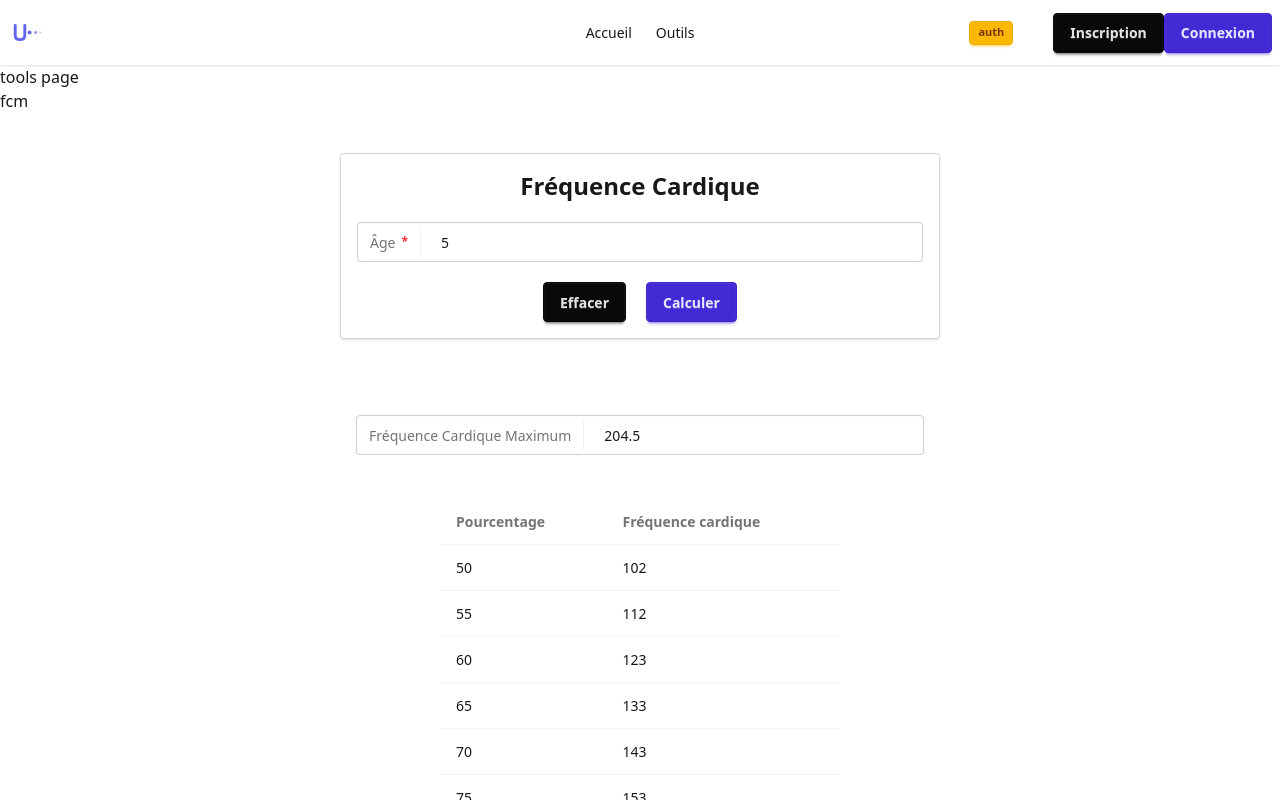
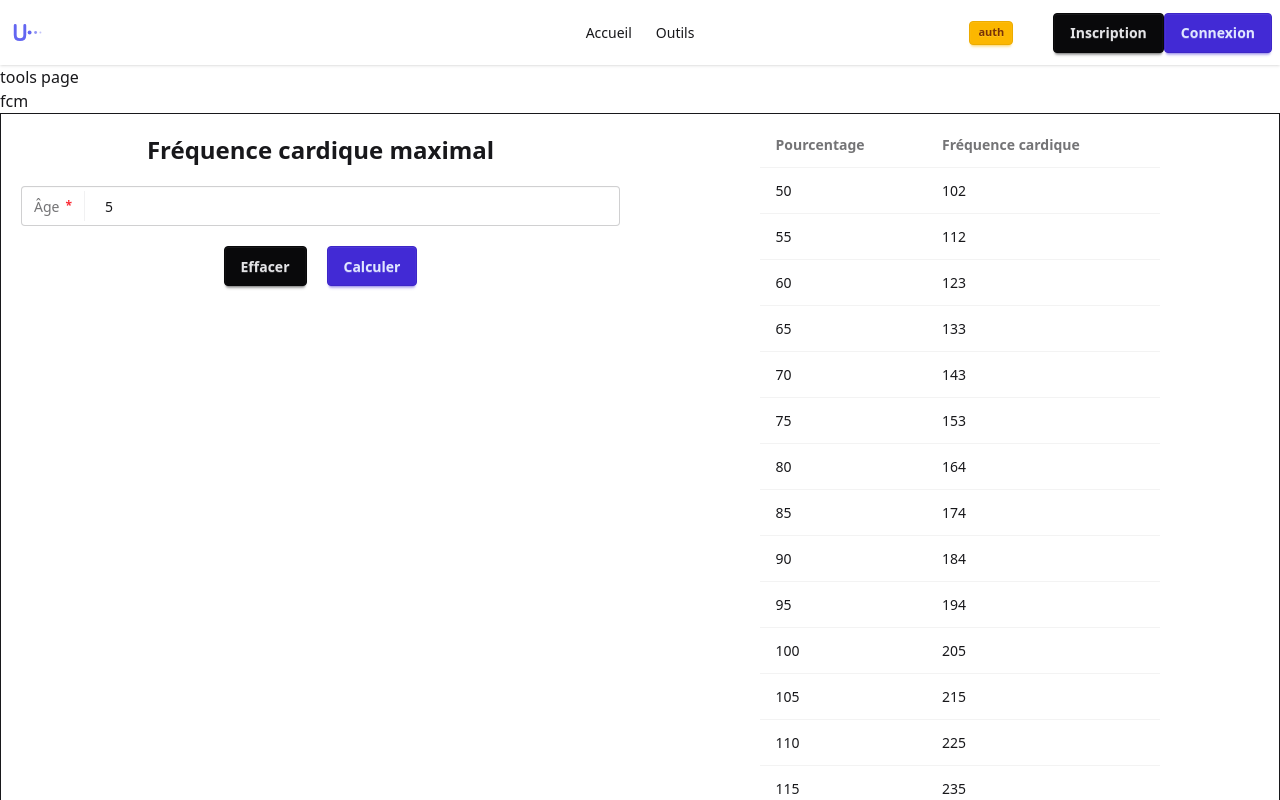
Before and after one commit to GuillemotClement/Ubrun-V2, a React (Vite) app in the folder frontend/: page /tools/fcm in a window 1280 px wide. Both pictures are taken after typing "5" into the empty fields and a click on the button "Calculer". Shown: the top 800 px of the page. Built offline with nearby package versions, Linux system fonts and the light colour scheme.

Commit message:
refacto: formulaire fcMax

```diff
--- /dev/null
+++ b/frontend/src/pages/Tools/FCM/FcmForm.tsx
@@ -0,0 +1,83 @@
+import { useState } from "react";
+import { z } from "zod";
+import { fcmTools } from "../../../utils/fcmTools";
+import { useForm } from "@tanstack/react-form";
+import FormField from "../../../components/Form/FormField/FormField";
+import FormSubscribe from "../../../components/Form/FormSubscribe/FormSubscribe";
+import FormTitle from "../../../components/Form/FormTitle";
+
+const schema = z.object({
+  age: z.coerce
+    .number()
+    .min(1, "Un âge valide est attendus")
+    .max(120, "Un âge valide est attendus"),
+  // fcRepos: z.coerce
+  //   .number()
+  //   .min(1, "Une valeur de FC repos valid est attendus")
+  //   .max(250, "Une valeur de Fc min est attendu")
+  //   .optional(),
+});
+
+type FcmFormData = z.infer<typeof schema>;
+
+const defaultValues: z.input<typeof schema> = {
+  age: "",
+  // fcRepos: "",
+};
+
+type FcmFormProps = {
+  setFcMax: (age: number) => void;
+};
+
+export default function FcmForm({ setFcMax }: FcmFormProps) {
+  const form = useForm({
+    defaultValues,
+    validators: {
+      onChange: schema,
+    },
+    onSubmit: ({ value }) => {
+      const data: FcmFormData = schema.parse(value);
+      const age = data.age;
+      setFcMax(fcmTools.getFcMaxTheorique(age));
+    },
+  });
+
+  return (
+    <form
+      className="p-5"
+      onSubmit={(e) => {
+        e.preventDefault();
+        e.stopPropagation();
+        form.handleSubmit();
+      }}
+    >
+      <FormTitle title="Fréquence cardique maximal" />
+
+      <form.Field name="age">
+        {(field) => (
+          <FormField
+            field={field}
+            isRequired={true}
+            label="Âge"
+            type="number"
+          />
+        )}
+      </form.Field>
+
+      <form.Subscribe
+        selector={(state) => [state.canSubmit, state.isSubmitting]}
+      >
+        {([canSubmit, isSubmitting]) => (
+          <FormSubscribe
+            canSubmit={canSubmit}
+            isSubmitting={isSubmitting}
+            onReset={() => {
+              form.reset();
+              setFcMax(0);
+            }}
+          />
+        )}
+      </form.Subscribe>
+    </form>
+  );
+}
--- a/frontend/src/pages/Tools/FCM/FcmPage.tsx
+++ b/frontend/src/pages/Tools/FCM/FcmPage.tsx
@@ -1,118 +1,22 @@
-import { useForm } from "@tanstack/react-form";
-import { z } from "zod";
-import FormTitle from "../../../components/Form/FormTitle";
-import FormField from "../../../components/Form/FormField/FormField";
-import FormSubscribe from "../../../components/Form/FormSubscribe/FormSubscribe";
+import { useStableCallback } from "@tanstack/react-router";
+import FcmForm from "./FcmForm";
+import FcmTable from "./FcmTable";
 import { useState } from "react";
-import { fcmTools } from "../../../utils/fcmTools";
-import FcmTable from "./FcmTable";
-
-const schema = z.object({
-  age: z.coerce
-    .number()
-    .min(1, "Un âge valide est attendus")
-    .max(120, "Un âge valide est attendus"),
-  // fcRepos: z.coerce
-  //   .number()
-  //   .min(1, "Une valeur de FC repos valid est attendus")
-  //   .max(250, "Une valeur de Fc min est attendu")
-  //   .optional(),
-});
-
-type FcmFormData = z.infer<typeof schema>;
-
-const defaultValues: z.input<typeof schema> = {
-  age: "",
-  // fcRepos: "",
-};
 
 export default function FcmPage() {
-  const [fcMax, setFcMax] = useState<number | string>("");
-  // const [fcReserve, setFcReserve] = useState<number | string>("");
-
-  const form = useForm({
-    defaultValues,
-    validators: {
-      onChange: schema,
-    },
-    onSubmit: ({ value }) => {
-      const data: FcmFormData = schema.parse(value);
-      console.log(data);
-      // const fcRepo = data.fcRepos ?? null;
-      const age = data.age;
-      const fcMax = fcmTools.getFcMaxTheorique(age);
-      setFcMax(fcMax);
-      // if (fcRepo) {
-      //   setFcReserve(fcmTools.getFcReserve(age, fcRepo));
-      // }
-      setFcMax(fcMax);
-    },
-  });
+  const [fcMax, setFcMax] = useState<number>(0);
 
   return (
-    <div className="container mx-auto py-10">
-      <form
-        onSubmit={(e) => {
-          e.preventDefault();
-          e.stopPropagation();
-          form.handleSubmit();
-        }}
-        className="w-80 md:w-150 mx-auto border border-stone-300 rounded shadow p-4"
-      >
-        <FormTitle title="Fréquence Cardique" />
+    <div className="container border mx-auto flex">
+      <div className="card flex-1">
+        <FcmForm setFcMax={setFcMax} />
+      </div>
 
-        <form.Field name="age">
-          {(field) => (
-            <FormField
-              field={field}
-              isRequired={true}
-              label="Âge"
-              type="number"
-            />
-          )}
-        </form.Field>
-
-        {/*<form.Field name="fcRepos">
-          {(field) => (
-            <FormField
-              field={field}
-              isRequired={false}
-              label="Fréquence repos"
-              type="number"
-            />
-          )}
-        </form.Field>*/}
-
-        <form.Subscribe
-          selector={(state) => [state.canSubmit, state.isSubmitting]}
-        >
-          {([canSubmit, isSubmitting]) => (
-            <FormSubscribe
-              canSubmit={canSubmit}
-              isSubmitting={isSubmitting}
-              onReset={() => {
-                form.reset();
-                setFcMax("");
-                setFcReserve("");
-              }}
-            />
-          )}
-        </form.Subscribe>
-      </form>
-
-      {fcMax && (
-        // TODO: on peut passer dans un nouveau composant la fcReserve et fcMax pour générer le tableau avec les valeur % de fc
-        <div className="w-80 md:w-150 mx-auto p-4 mt-10">
-          <div className="my-5 w-full">
-            <label className="input w-full" htmlFor="fcmResult">
-              <span className="label">Fréquence Cardique Maximum</span>
-              <input type="string" id="fcmResult" value={fcMax} />
-            </label>
-          </div>
+      {fcMax > 0 && (
+        <div className="card flex-1">
+          <FcmTable fcMax={fcMax} />
         </div>
       )}
-
-      <FcmTable fcMax={fcMax} />
     </div>
   );
 }
--- /dev/null
+++ b/frontend/src/pages/Tools/FCM/OldFcmPage.tsx
@@ -0,0 +1,118 @@
+import { useForm } from "@tanstack/react-form";
+import { z } from "zod";
+import FormTitle from "../../../components/Form/FormTitle";
+import FormField from "../../../components/Form/FormField/FormField";
+import FormSubscribe from "../../../components/Form/FormSubscribe/FormSubscribe";
+import { useState } from "react";
+import { fcmTools } from "../../../utils/fcmTools";
+import FcmTable from "./FcmTable";
+
+const schema = z.object({
+  age: z.coerce
+    .number()
+    .min(1, "Un âge valide est attendus")
+    .max(120, "Un âge valide est attendus"),
+  // fcRepos: z.coerce
+  //   .number()
+  //   .min(1, "Une valeur de FC repos valid est attendus")
+  //   .max(250, "Une valeur de Fc min est attendu")
+  //   .optional(),
+});
+
+type FcmFormData = z.infer<typeof schema>;
+
+const defaultValues: z.input<typeof schema> = {
+  age: "",
+  // fcRepos: "",
+};
+
+export default function FcmPage() {
+  const [fcMax, setFcMax] = useState<number | string>("");
+  // const [fcReserve, setFcReserve] = useState<number | string>("");
+
+  const form = useForm({
+    defaultValues,
+    validators: {
+      onChange: schema,
+    },
+    onSubmit: ({ value }) => {
+      const data: FcmFormData = schema.parse(value);
+      console.log(data);
+      // const fcRepo = data.fcRepos ?? null;
+      const age = data.age;
+      const fcMax = fcmTools.getFcMaxTheorique(age);
+      setFcMax(fcMax);
+      // if (fcRepo) {
+      //   setFcReserve(fcmTools.getFcReserve(age, fcRepo));
+      // }
+      setFcMax(fcMax);
+    },
+  });
+
+  return (
+    <div className="container mx-auto py-10">
+      <form
+        onSubmit={(e) => {
+          e.preventDefault();
+          e.stopPropagation();
+          form.handleSubmit();
+        }}
+        className="w-80 md:w-150 mx-auto border border-stone-300 rounded shadow p-4"
+      >
+        <FormTitle title="Fréquence Cardique" />
+
+        <form.Field name="age">
+          {(field) => (
+            <FormField
+              field={field}
+              isRequired={true}
+              label="Âge"
+              type="number"
+            />
+          )}
+        </form.Field>
+
+        {/*<form.Field name="fcRepos">
+          {(field) => (
+            <FormField
+              field={field}
+              isRequired={false}
+              label="Fréquence repos"
+              type="number"
+            />
+          )}
+        </form.Field>*/}
+
+        <form.Subscribe
+          selector={(state) => [state.canSubmit, state.isSubmitting]}
+        >
+          {([canSubmit, isSubmitting]) => (
+            <FormSubscribe
+              canSubmit={canSubmit}
+              isSubmitting={isSubmitting}
+              onReset={() => {
+                form.reset();
+                setFcMax("");
+                setFcReserve("");
+              }}
+            />
+          )}
+        </form.Subscribe>
+      </form>
+
+      {fcMax && (
+        // TODO: on peut passer dans un nouveau composant la fcReserve et fcMax pour générer le tableau avec les valeur % de fc
+        <div className="w-80 md:w-150 mx-auto p-4 mt-10">
+          <div className="my-5 w-full">
+            <label className="input w-full" htmlFor="fcmResult">
+              <span className="label">Fréquence Cardique Maximum</span>
+              <input type="string" id="fcmResult" value={fcMax} />
+            </label>
+          </div>
+        </div>
+      )}
+
+      <FcmTable fcMax={fcMax} />
+    </div>
+  );
+}
```
